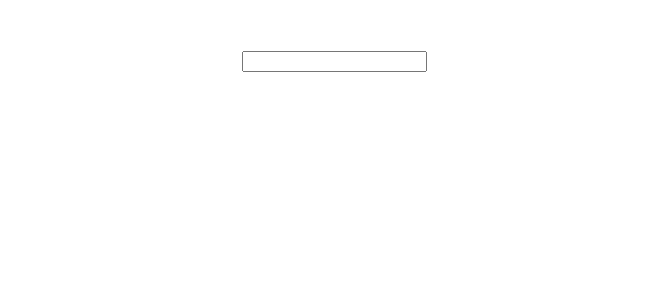
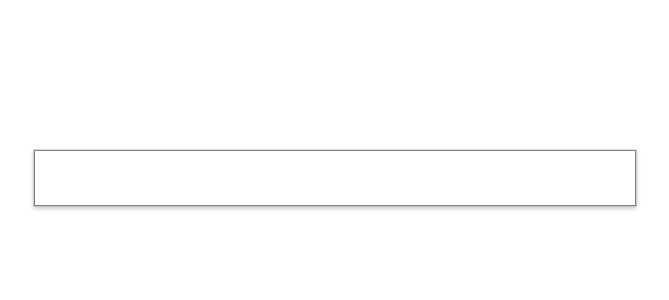
Before and after one commit to stephangriesel/autocomplete-react, a React (Create React App) app in the folder autocomplete-react/: page / in a window 1280 px wide. Shown: the top 300 px of the page, without its empty margins (306-975 px from the left). Built offline with nearby package versions, Linux system fonts and the light colour scheme.

Commit message:
update styling & add array of data

```diff
--- a/autocomplete-react/src/App.css
+++ b/autocomplete-react/src/App.css
@@ -19,6 +19,11 @@
   color: white;
 }
 
+.App-Component {
+  margin: 150px auto 0 auto;
+  width:600px;
+}
+
 .App-link {
   color: #61dafb;
 }
--- a/autocomplete-react/src/App.js
+++ b/autocomplete-react/src/App.js
@@ -1,12 +1,14 @@
-import React, { Component } from 'react';
-import './App.css';
-import { AutoCompleteText } from './component/AutoCompleteText';
+import React, { Component } from "react";
+import "./App.css";
+import { AutoCompleteText } from "./component/AutoCompleteText";
 
 class App extends Component {
   render() {
     return (
       <div className="App">
-        <AutoCompleteText />
+        <div className="App-Component">
+          <AutoCompleteText />
+        </div>
       </div>
     );
   }
--- a/autocomplete-react/src/AutoCompleteText.css
+++ b/autocomplete-react/src/AutoCompleteText.css
@@ -1,3 +1,44 @@
-.AutoCompleteText.css {
+.AutoCompleteText {
     width:100%;
+    border:1px solid grey;
+    box-shadow: 0 0 0 1px rgba(0,0,0,.1),0 2px 4px 1px rgba(0,0,0,.18);
+    font-family: 'Courier New', Courier, monospace;
+    font-size:20px;
+    color:rgb(36, 36, 36);
 }
+
+.AutoCompleteText input {
+    width:100%;
+    border:none;
+    font-family: 'Courier New', Courier, monospace;
+    font-size:30px;
+    color:rgb(46, 46, 46);
+    padding-top:10px;
+    padding-bottom:10px;
+    padding-left:5px;
+    box-sizing: border-box;
+    outline: none;
+}
+
+.AutoCompleteText ul {
+    list-style-type: none;
+    padding:0;
+    margin:0;
+    text-align: left;
+    border-top: 1px solid grey;
+
+}
+
+.AutoCompleteText ul::before {
+    content: "";
+}
+
+.AutoCompleteText li {
+    padding: 10px 5px;
+    cursor: pointer;
+}
+
+.AutoCompleteText li:hover {
+    text-decoration: underline;
+    background: #d1d1d1;
+}
```
Also changed, not shown: autocomplete-react/src/countries.js (added, +196 -0 lines).
